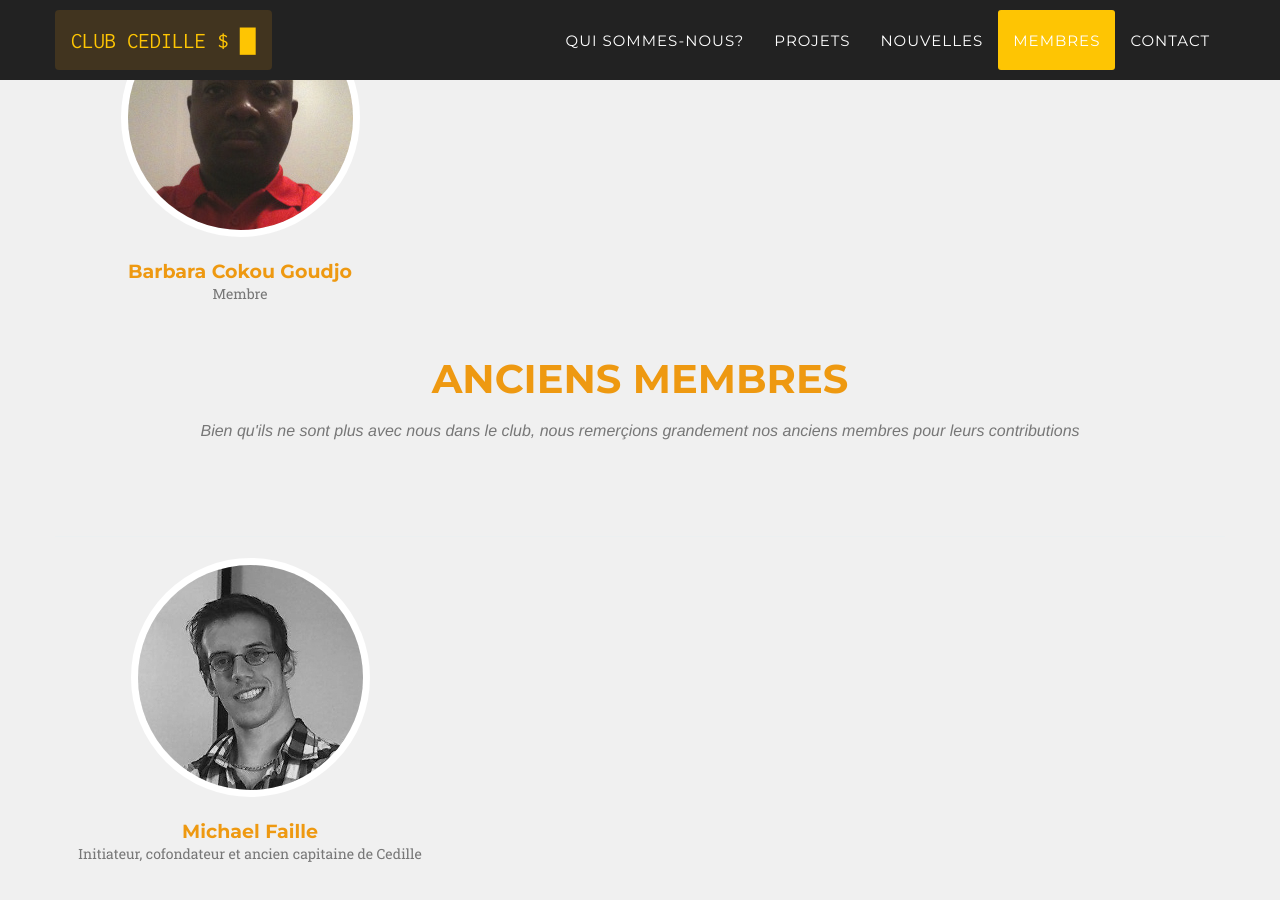
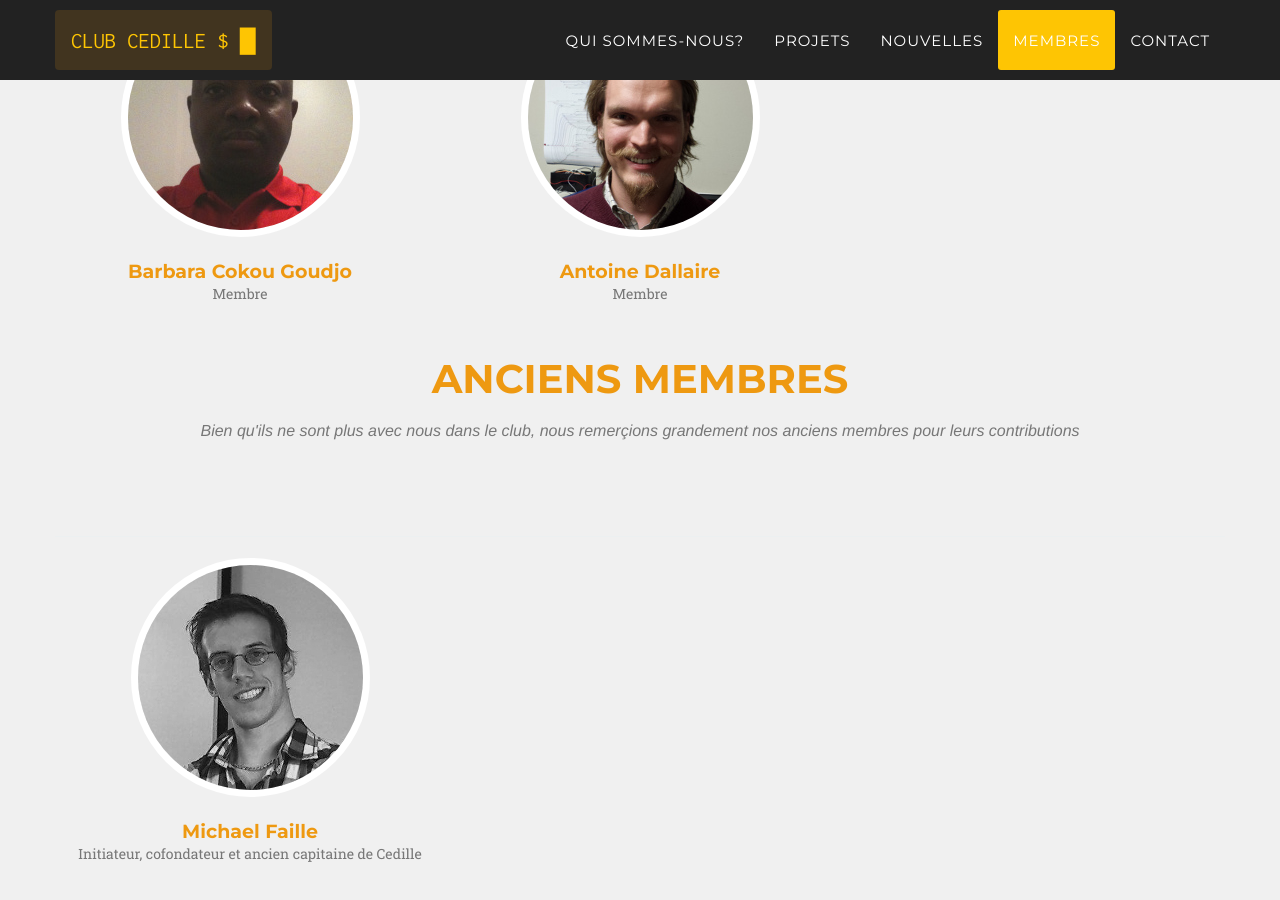
Before and after one commit to ClubCedille/clubcedille.github.io, a Jekyll site: the page built from index.html, in a window 1280 px wide and 900 px high, scrolled down 4828 px. Built offline with Jekyll 4.4.1, drawn with Linux system fonts in a browser that asks for light colours; some web fonts are replaced.

Commit message:
Added Antoine Dallaire as member with picture

```diff
--- a/_data/fr/members.yml
+++ b/_data/fr/members.yml
@@ -72,3 +72,9 @@ people:
     email: goubarco@gmail.com
     position: Membre
     pic: barbara
+
+  antoine:
+    name: Antoine Dallaire
+    email: antoine.dallaire@gmail.com
+    position: Membre
+    pic: antoine
```
Also changed, not shown: img/team/antoine.jpg (added).
